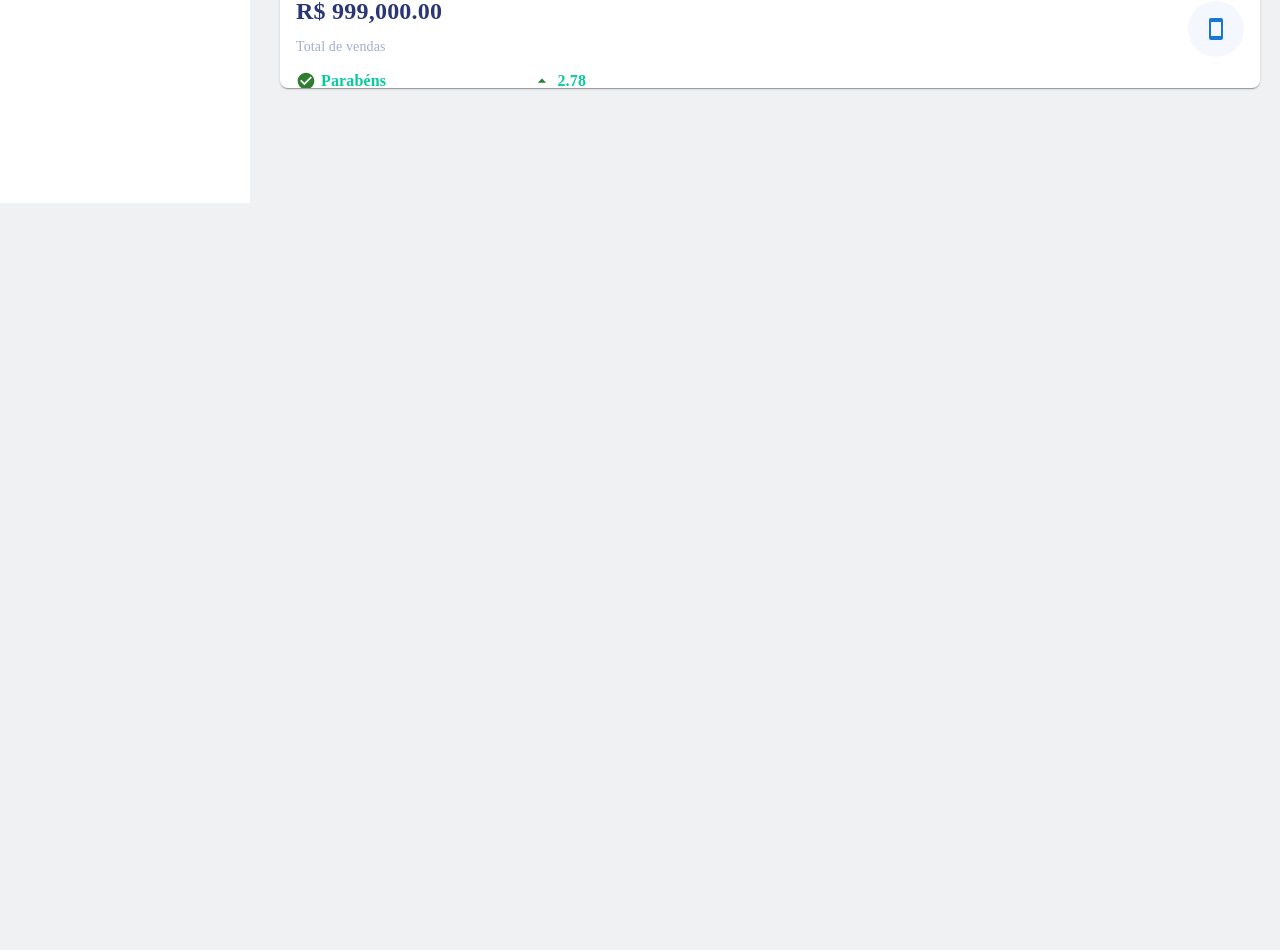
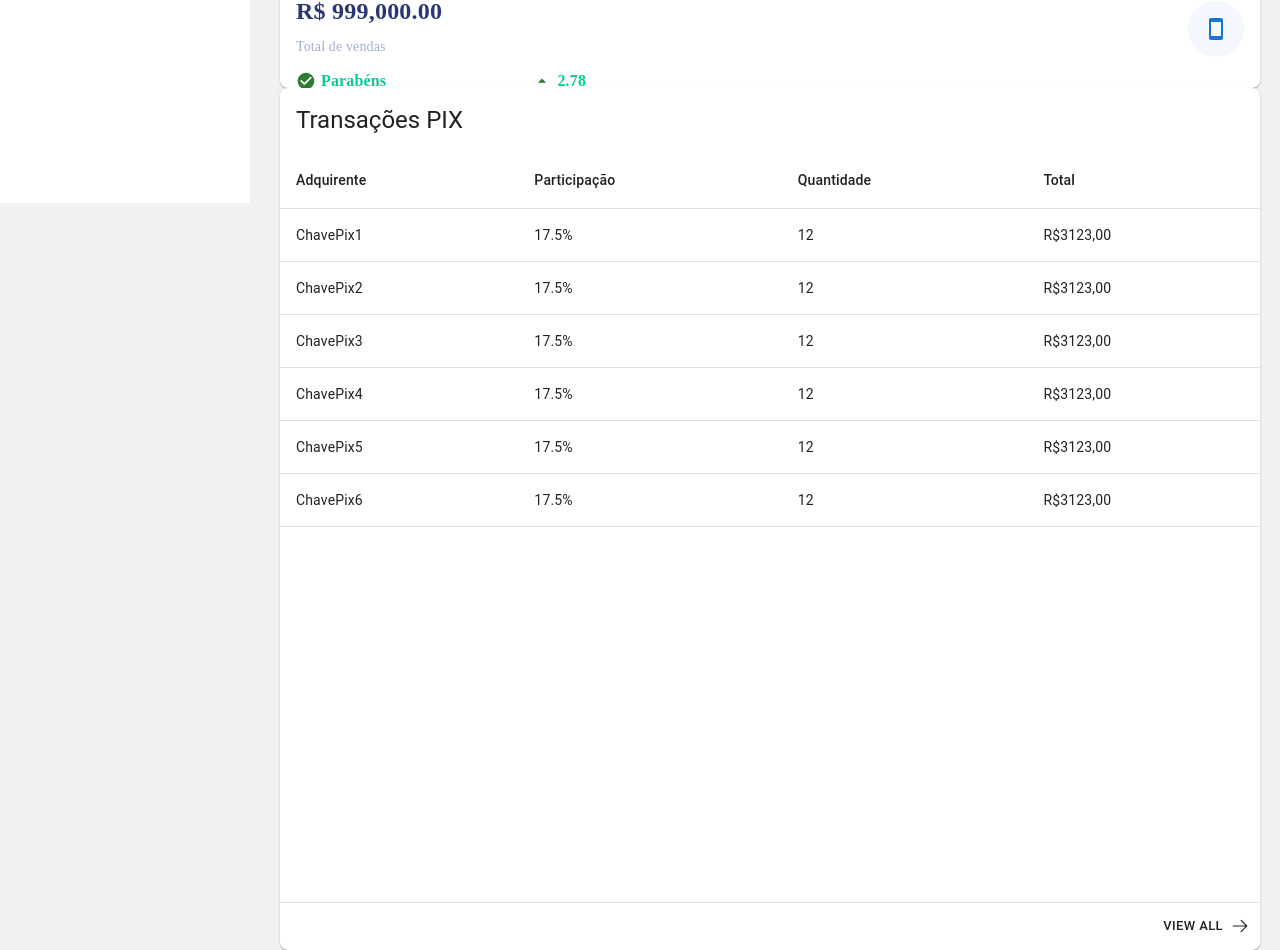
Before and after one commit to isaelsilva1039/raaca-front, a Next.js app: page /dashboard in a window 1280 px wide. Shown: the part 597-1547 px from the top of the page. Before the commit the page ends 800 px from the top, so only its background shows below. Built offline with nearby package versions, Linux system fonts and the light colour scheme.

Commit message:
criacao componente tabela

```diff
--- a/package.json
+++ b/package.json
@@ -11,6 +11,7 @@
   "dependencies": {
     "@emotion/react": "^11.11.1",
     "@emotion/styled": "^11.11.0",
+    "@heroicons/react": "^2.0.18",
     "@mui/icons-material": "^5.14.13",
     "@mui/material": "^5.14.13",
     "@types/react-chartjs-2": "^2.5.7",
@@ -18,7 +19,8 @@
     "next": "13.5.4",
     "react": "^18",
     "react-chartjs-2": "^5.2.0",
-    "react-dom": "^18"
+    "react-dom": "^18",
+    "simplebar-react": "^3.2.4"
   },
   "devDependencies": {
     "@types/node": "^20",
--- a/src/app/dashboard/page.tsx
+++ b/src/app/dashboard/page.tsx
@@ -7,6 +7,8 @@ import Options from "@/core/ui/componentes/grafico-linha/options";
 import SmartphoneIcon from "@mui/icons-material/Smartphone";
 import CartaoGenericoProps from "@/core/ui/componentes/cartao-generico/CartaoGenericoProps";
 import { CartaoGenericoComIndicador } from "@/core/ui/componentes/cartao-generico-indicador/cartao-generico-indicador";
+import { TabelaProps } from "@/core/ui/componentes/tabela/TabelaProps";
+import { Tabela } from "@/core/ui/componentes/tabela/Tabela";
 
 
 export default function Dashboard() {
@@ -76,12 +78,80 @@ export default function Dashboard() {
     icone: SmartphoneIcon
   }
 
+  const tabelaProps: TabelaProps = {
+    orders: [
+      {
+        id: "f69f88012978187a6c12897f",
+        ref: "ChavePix1",
+        amount: 30.5,
+        customer: {
+          name: "17.5%",
+        },
+        createdAt: '12',
+        status: "R$3123,00",
+      },
+      {
+        id: "f69f88012978187a6c12897f",
+        ref: "ChavePix2",
+        amount: 30.5,
+        customer: {
+          name: "17.5%",
+        },
+        createdAt: '12',
+        status: "R$3123,00",
+      },
+      {
+        id: "f69f88012978187a6c12897f",
+        ref: "ChavePix3",
+        amount: 30.5,
+        customer: {
+          name: "17.5%",
+        },
+        createdAt: '12',
+        status: "R$3123,00",
+      },
+      {
+        id: "f69f88012978187a6c12897f",
+        ref: "ChavePix4",
+        amount: 30.5,
+        customer: {
+          name: "17.5%",
+        },
+        createdAt: '12',
+        status: "R$3123,00",
+      },
+      {
+        id: "f69f88012978187a6c12897f",
+        ref: "ChavePix5",
+        amount: 30.5,
+        customer: {
+          name: "17.5%",
+        },
+        createdAt: '12',
+        status: "R$3123,00",
+      },
+      {
+        id: "f69f88012978187a6c12897f",
+        ref: "ChavePix6",
+        amount: 30.5,
+        customer: {
+          name: "17.5%",
+        },
+        createdAt: '12',
+        status: "R$3123,00",
+      }
+    ],
+    sx: { height: "100%", borderRadius: '8px' },
+    nameTable: "Transações PIX"
+  }
+
   return (
     <main>
       <h1>Dashboard</h1>
       <GraficoLinha {...props} />
       <CartaoGenerico {...cartaoGenericoProps} />
       <CartaoGenericoComIndicador {...cartaoGenericoProps} />
+      <Tabela {...tabelaProps} />
     </main>
   )
 }
--- /dev/null
+++ b/src/core/ui/componentes/scrollbar/scrollbar.tsx
@@ -0,0 +1,5 @@
+'use client';
+import SimpleBar from 'simplebar-react';
+import { styled } from '@mui/material/styles';
+
+export const Scrollbar = styled(SimpleBar)``;
--- /dev/null
+++ b/src/core/ui/componentes/tabela/Tabela.tsx
@@ -0,0 +1,87 @@
+import ArrowRightIcon from '@heroicons/react/24/solid/ArrowRightIcon';
+import {
+  Box,
+  Button,
+  Card,
+  CardActions,
+  CardHeader,
+  Divider,
+  SvgIcon,
+  Table,
+  TableBody,
+  TableCell,
+  TableHead,
+  TableRow
+} from '@mui/material';
+import { Scrollbar } from '../scrollbar/scrollbar';
+import { TabelaProps } from './TabelaProps';
+
+export const Tabela = (props: TabelaProps) => {
+  const { orders = [], sx, nameTable } = props;
+
+  return (
+    <Card sx={sx}>
+      <CardHeader title={nameTable} />
+      <Scrollbar sx={{ flexGrow: 1 }}>
+        <Box sx={{ minWidth: 800 }}>
+          <Table>
+            <TableHead>
+              <TableRow>
+                <TableCell>
+                  Adquirente
+                </TableCell>
+                <TableCell>
+                  Participação
+                </TableCell>
+                <TableCell sortDirection="desc">
+                  Quantidade
+                </TableCell>
+                <TableCell>
+                  Total
+                </TableCell>
+              </TableRow>
+            </TableHead>
+            <TableBody>
+              {orders.map((order) => {
+                return (
+                  <TableRow
+                    hover
+                    key={order.id}
+                  >
+                    <TableCell>
+                      {order.ref}
+                    </TableCell>
+                    <TableCell>
+                      {order.customer.name}
+                    </TableCell>
+                    <TableCell>
+                      {order.createdAt}
+                    </TableCell>
+                    <TableCell>
+                      {order.status}
+                    </TableCell>
+                  </TableRow>
+                );
+              })}
+            </TableBody>
+          </Table>
+        </Box>
+      </Scrollbar>
+      <Divider />
+      <CardActions sx={{ justifyContent: 'flex-end' }}>
+        <Button
+          color="inherit"
+          endIcon={(
+            <SvgIcon fontSize="small">
+              <ArrowRightIcon />
+            </SvgIcon>
+          )}
+          size="small"
+          variant="text"
+        >
+          View all
+        </Button>
+      </CardActions>
+    </Card>
+  );
+};
--- /dev/null
+++ b/src/core/ui/componentes/tabela/TabelaProps.tsx
@@ -0,0 +1,5 @@
+export interface TabelaProps {
+    orders?: any[];
+    sx?: any;
+    nameTable?: string;
+}
```
